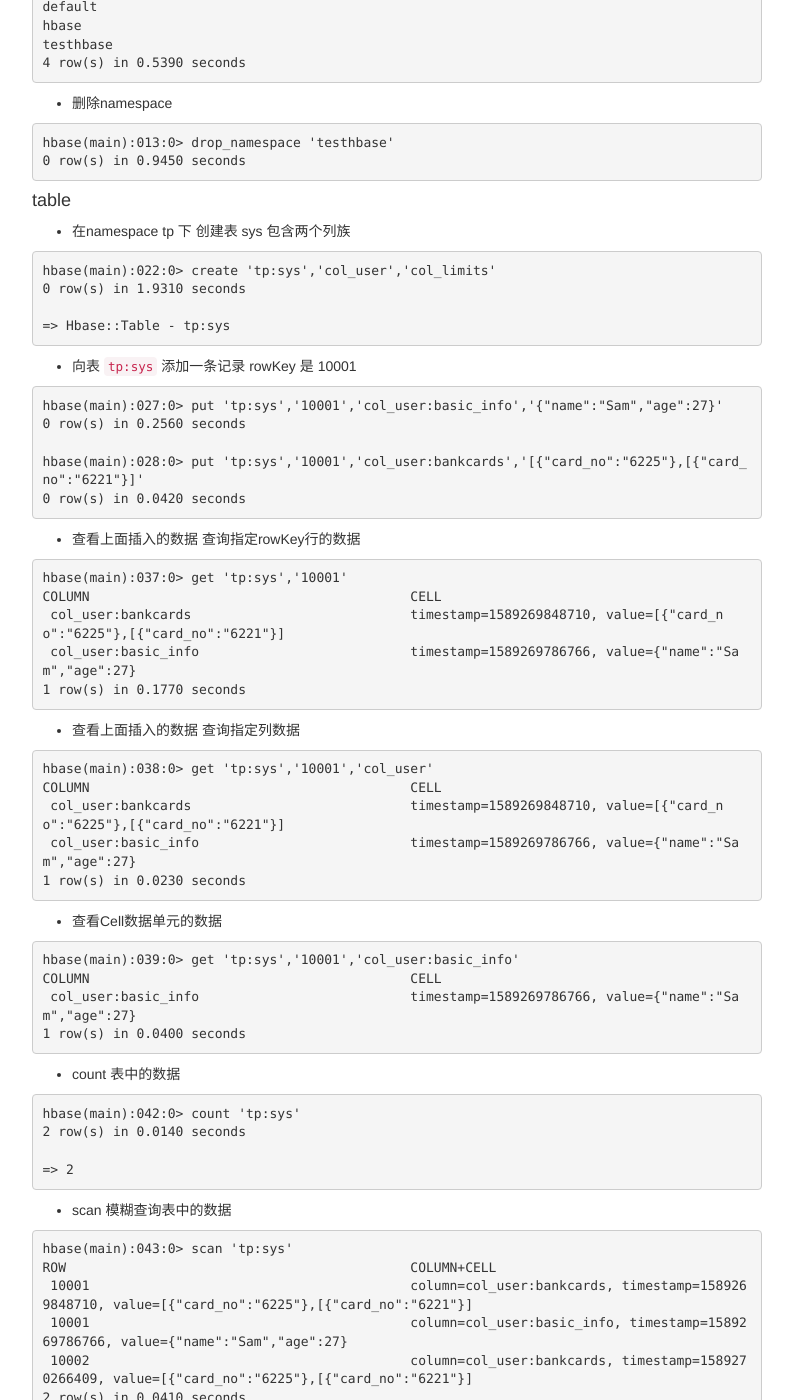
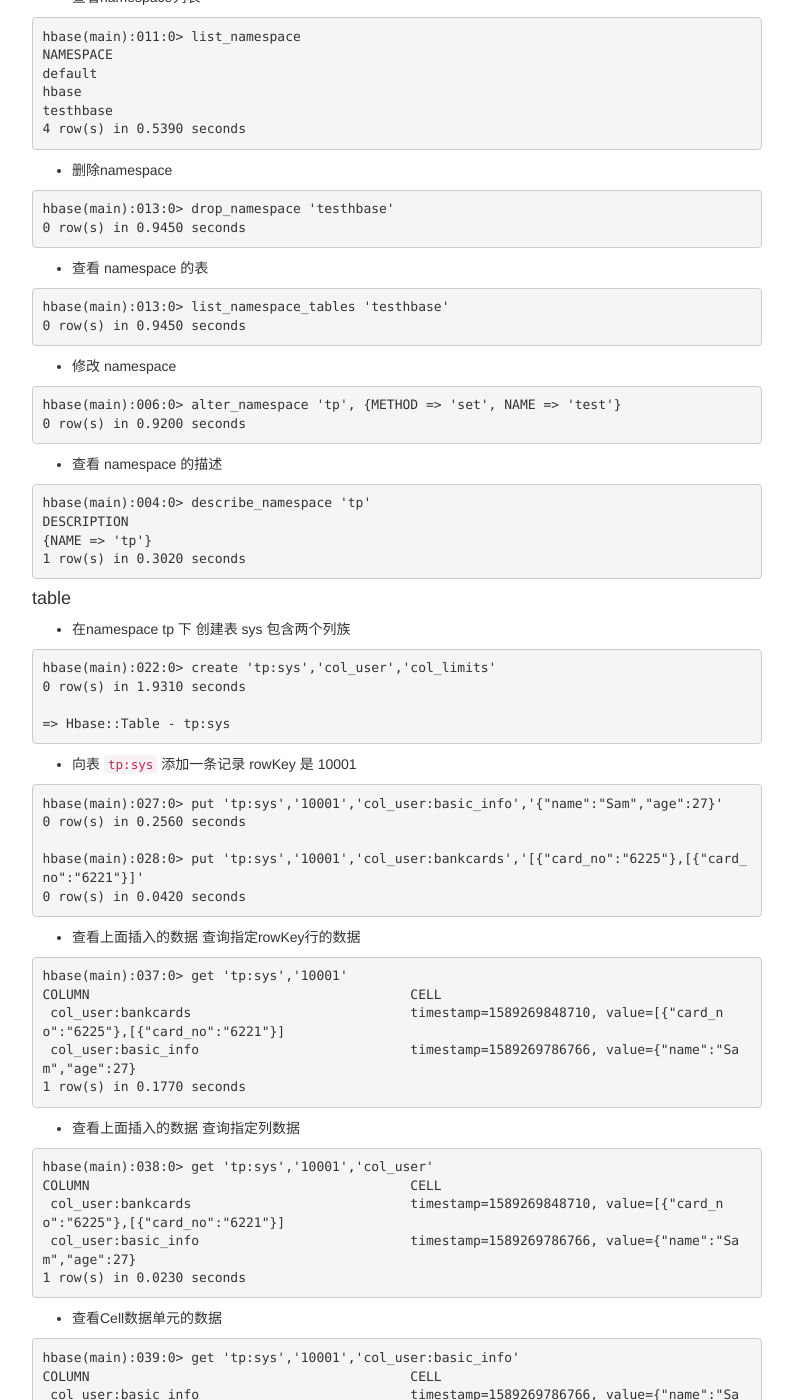
Before and after one commit to omnbmh/omnbmh.github.io, a Jekyll site: the page built from _posts/2020-05-12-hbase-shell.md, in a window 1280 px wide and 1400 px high, scrolled down 1203 px. Shown: the whole window, without its empty margins (53-846 px from the left). Built offline with Jekyll 4.4.1, drawn with Linux system fonts in a browser that asks for light colours; some of the changed text lies outside the part shown.

Commit message:
Update 2020-05-12-hbase-shell.md

````diff
--- a/_posts/2020-05-12-hbase-shell.md
+++ b/_posts/2020-05-12-hbase-shell.md
@@ -62,6 +64,29 @@
 0 row(s) in 0.9450 seconds
 ```
 
+- 查看 namespace 的表
+
+```
+hbase(main):013:0> list_namespace_tables 'testhbase'
+0 row(s) in 0.9450 seconds
+```
+
+- 修改 namespace
+
+```
+hbase(main):006:0> alter_namespace 'tp', {METHOD => 'set', NAME => 'test'}
+0 row(s) in 0.9200 seconds
+```
+
+- 查看 namespace 的描述
+
+```
+hbase(main):004:0> describe_namespace 'tp'
+DESCRIPTION
+{NAME => 'tp'}
+1 row(s) in 0.3020 seconds
+```
+
 #### table
 
 - 在namespace tp 下 创建表 sys 包含两个列族
@@ -112,6 +137,13 @@
 1 row(s) in 0.0400 seconds
 ```
 
+- 删除一行记录by RowKey
+
+```
+hbase(main):006:0> deleteall 'tp:sys','10001'
+0 row(s) in 1.1700 seconds
+```
+
 - count 表中的数据
 
 ```
@@ -131,3 +163,7 @@
  10002                                         column=col_user:bankcards, timestamp=1589270266409, value=[{"card_no":"6225"},[{"card_no":"6221"}]
 2 row(s) in 0.0410 seconds
 ```
+
+
+
+> [Hbase Namespace Commands and Examples](https://dwgeek.com/hbase-namespace-commands-examples.html/)
````
Also changed, not shown: other parts of _posts/2020-05-12-hbase-shell.md (+3 -1 lines).
